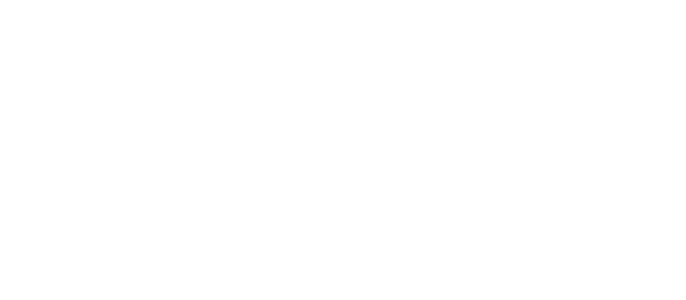
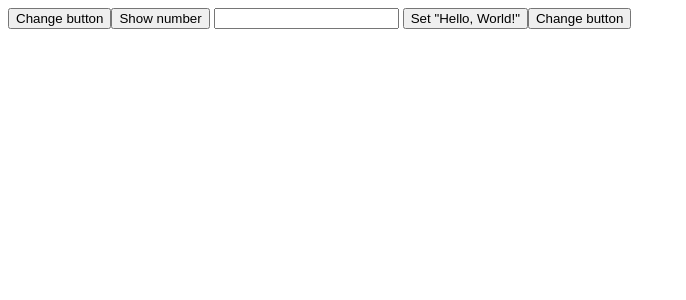
Before and after one commit to chupapee/syntellect-test, a React (Vite) app: page / in a window 1280 px wide. Shown: the top 300 px of the page, without its empty margins (0-686 px from the left). Built offline with nearby package versions, Linux system fonts and the light colour scheme.

Commit message:
feat: add inputWithSelect component (the 1st control)

```diff
--- a/src/App.tsx
+++ b/src/App.tsx
@@ -1,3 +1,9 @@
+import { InputWithButtons } from '@/features/inputWithButtons';
+
 export const App = () => {
-	return <></>;
+	return (
+		<div>
+			<InputWithButtons leftBtnExists={true} rightBtnExists={true} />
+		</div>
+	);
 };
--- /dev/null
+++ b/src/features/inputWithButtons/index.ts
@@ -0,0 +1 @@
+export { InputWithButtons } from './ui';
--- /dev/null
+++ b/src/features/inputWithButtons/model/types.ts
@@ -0,0 +1,7 @@
+export interface IButton {
+	id: number;
+	method: () => void;
+	text: string;
+}
+
+export type TSide = 'left' | 'right';
--- /dev/null
+++ b/src/features/inputWithButtons/ui/BtnWithSelect.tsx
@@ -0,0 +1,52 @@
+import { ChangeEvent, useState } from 'react';
+
+import { selectByProp } from '@/shared/helpers/selectByProp';
+import { Select } from '@/shared/ui/Select';
+
+import { IButton, TSide } from '../model/types';
+
+interface IBtnWithSelect {
+	buttons: IButton[];
+	side: TSide;
+	selectedBtnId: number;
+	onSelect: (id: number, side: TSide) => void;
+}
+
+export const BtnWithSelect = ({ buttons, selectedBtnId, onSelect, side }: IBtnWithSelect) => {
+	const [changing, setChanging] = useState(false);
+
+	const initChanging = () => setChanging(true);
+
+	const handleSelect = (e: ChangeEvent<HTMLSelectElement>) => {
+		setChanging(false);
+		onSelect(Number(e.target.value), side);
+	};
+
+	const selectedBtn = selectByProp(buttons, 'id', selectedBtnId);
+
+	return (
+		<div>
+			{side === 'left' && (
+				<button onClick={initChanging} disabled={changing}>
+					Change button
+				</button>
+			)}
+			{changing ? (
+				<Select onChange={handleSelect} defaultValue={selectedBtn?.id}>
+					{buttons.map(({ id, text }) => (
+						<option key={id} value={id}>
+							{text}
+						</option>
+					))}
+				</Select>
+			) : (
+				<button onClick={selectedBtn?.method}>{selectedBtn?.text}</button>
+			)}
+			{side === 'right' && (
+				<button onClick={initChanging} disabled={changing}>
+					Change button
+				</button>
+			)}
+		</div>
+	);
+};
--- /dev/null
+++ b/src/features/inputWithButtons/ui/InputWithButtons.tsx
@@ -0,0 +1,91 @@
+import { ChangeEvent, useState } from 'react';
+
+import { selectByProp } from '@/shared/helpers/selectByProp';
+
+import { TSide } from '../model/types';
+import { BtnWithSelect } from './BtnWithSelect';
+
+interface IInputWithButtons {
+	leftBtnExists: boolean;
+	rightBtnExists: boolean;
+}
+
+const DEFAULT_REPLACE_TEXT = 'Hello, World!';
+
+export const InputWithButtons = ({ leftBtnExists = true, rightBtnExists }: IInputWithButtons) => {
+	const [controlVal, setControlVal] = useState('');
+	const clearControl = () => setControlVal('');
+
+	const [error, setError] = useState<string | null>(null);
+	const clearError = () => setError(null);
+
+	const handleControlChange = (e: ChangeEvent<HTMLInputElement>) => {
+		clearError();
+		setControlVal(e.target.value);
+	};
+
+	const replaceControlVal = () => setControlVal(DEFAULT_REPLACE_TEXT);
+
+	const showText = () => {
+		if (controlVal) {
+			clearError();
+			alert(controlVal);
+		} else setError('Type something!');
+	};
+
+	const showNumber = () => {
+		if (Number(controlVal)) {
+			clearError();
+			alert(controlVal);
+		} else {
+			setError('Not a number');
+		}
+	};
+
+	const buttons = [
+		{
+			id: 0,
+			method: showNumber,
+			text: 'Show number',
+		},
+		{
+			id: 1,
+			method: replaceControlVal,
+			text: `Set "${DEFAULT_REPLACE_TEXT}"`,
+		},
+		{
+			id: 2,
+			method: showText,
+			text: 'Show control text',
+		},
+		{
+			id: 3,
+			method: clearControl,
+			text: 'Clear control',
+		},
+	];
+
+	const [leftBtnId, setLeftBtnId] = useState(buttons[0].id);
+	const [rightBtnId, setRightBtnId] = useState(buttons[1].id);
+
+	const handleChangeBtn = (id: number, side: TSide) => {
+		const changedBtn = selectByProp(buttons, 'id', id);
+		if (changedBtn) {
+			if (side === 'left') setLeftBtnId(changedBtn.id);
+			else setRightBtnId(changedBtn.id);
+		}
+	};
+
+	return (
+		<div style={{ display: 'flex', gap: 4 }}>
+			{leftBtnExists && (
+				<BtnWithSelect buttons={buttons} selectedBtnId={leftBtnId} side="left" onSelect={handleChangeBtn} />
+			)}
+			<input value={controlVal} onChange={handleControlChange} />
+			{rightBtnExists && (
+				<BtnWithSelect buttons={buttons} selectedBtnId={rightBtnId} side="right" onSelect={handleChangeBtn} />
+			)}
+			{error && <div>{error}</div>}
+		</div>
+	);
+};
--- /dev/null
+++ b/src/features/inputWithButtons/ui/index.ts
@@ -0,0 +1 @@
+export { InputWithButtons } from './InputWithButtons';
--- /dev/null
+++ b/src/shared/helpers/selectByProp.ts
@@ -0,0 +1,3 @@
+export const selectByProp = <T, K extends keyof T>(array: T[], prop: K, value: T[K]) => {
+	return array.find((item) => item[prop] === value);
+};
--- /dev/null
+++ b/src/shared/ui/Select.tsx
@@ -0,0 +1,9 @@
+import { PropsWithChildren, ReactNode, SelectHTMLAttributes } from 'react';
+
+interface ISelect extends PropsWithChildren, SelectHTMLAttributes<HTMLSelectElement> {
+	children: ReactNode;
+}
+
+export const Select = ({ children, ...attrs }: ISelect) => {
+	return <select {...attrs}>{children}</select>;
+};
```
